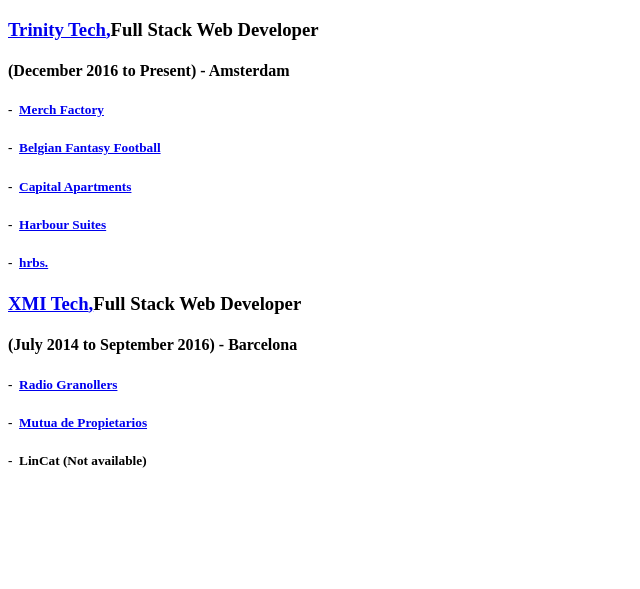
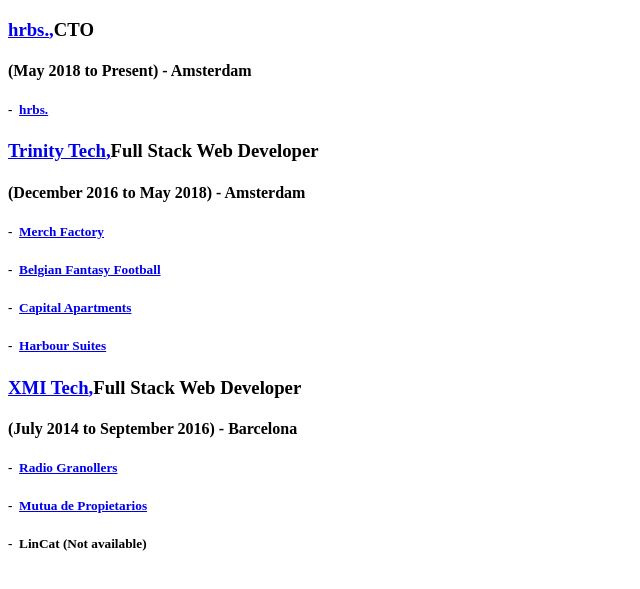
Before and after one commit to sabatesduran/portfolio, a Gatsby site: page /work in a window 1280 px wide. Shown: the part 61-650 px from the top of the page, without its empty margins (0-640 px from the left). Built offline with nearby package versions, Linux system fonts and the light colour scheme; Gatsby itself is replaced by a stand-in of ours.

Commit message:
Update information

```diff
--- a/src/data/jobs.json
+++ b/src/data/jobs.json
@@ -1,10 +1,29 @@
 [
+  {
+    "company_name": "hrbs.",
+    "url": "http://www.hrbs.com",
+    "position": "CTO",
+    "start_date": "May 2018",
+    "end_date": "Present",
+    "location": "Amsterdam",
+    "projects": [
+      {
+        "name": "hrbs.",
+        "type": "Subscription based herb shopping",
+        "platform": "web",
+        "logo": "hrbs.png",
+        "url": "https://www.hrbs.com",
+        "description": "",
+        "tools": ["Rails", "React", "Bootstrap 4", "Git", "Heroku"]
+      }
+    ]
+  },
   {
     "company_name": "Trinity Tech",
     "url": "http://trinitytech.nl",
     "position": "Full Stack Web Developer",
     "start_date": "December 2016",
-    "end_date": "Present",
+    "end_date": "May 2018",
     "location": "Amsterdam",
     "projects": [
       {
@@ -40,15 +59,6 @@
         "platform": "web",
         "logo": "harbour-suites.png",
         "url": "https://www.harboursuites.nl",
-        "description": "",
-        "tools": ["Rails", "React", "GraphQL", "Bootstrap 4", "Git", "Heroku"]
-      },
-      {
-        "name": "hrbs.",
-        "type": "Subscription based herb shopping",
-        "platform": "web",
-        "logo": "hrbs.png",
-        "url": "https://www.hrbs.com",
         "description": "",
         "tools": ["Rails", "React", "GraphQL", "Bootstrap 4", "Git", "Heroku"]
       }
--- a/src/pages/index.js
+++ b/src/pages/index.js
@@ -27,6 +27,7 @@
       <li>React</li>
       <li>Ruby on Rails</li>
       <li>GraphQL</li>
+      <li>SASS</li>
       <li>Boostrap 4</li>
       <li>Fira Code (This actual font)</li>
     </ul>
```
